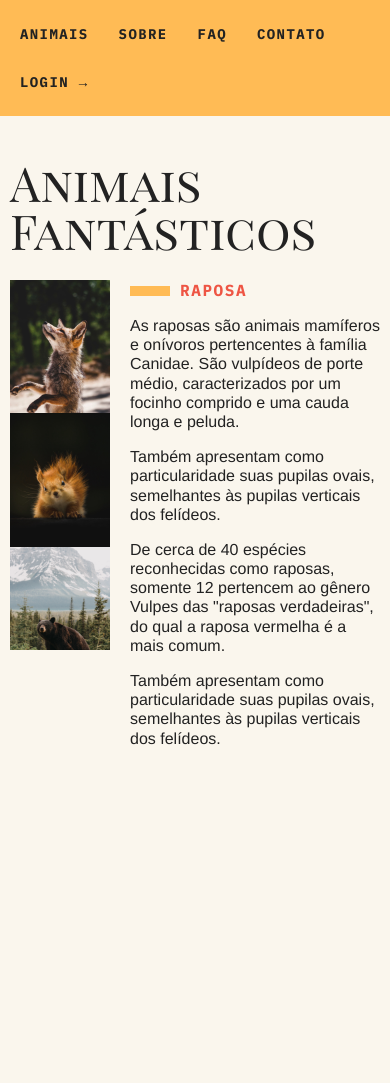
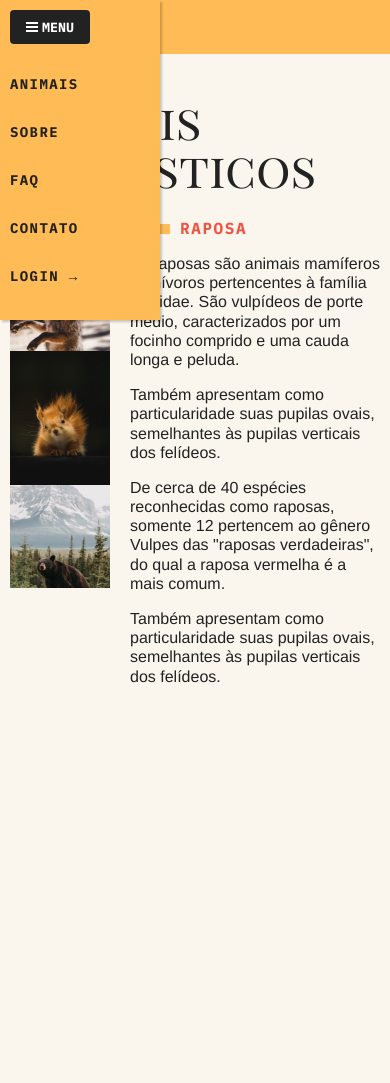
Before and after one commit to Lucas-HMSC/animais-fantasticos, a plain HTML site: page index.html in a window 390 px wide. Shown: the top 1083 px of the page. Drawn offline with Linux system fonts and the light colour scheme.

Commit message:
Menu Mobile 1

```diff
--- /dev/null
+++ b/css/menu-mobile.css
@@ -0,0 +1,46 @@
+[data-menu="button"] {
+  display: none;
+}
+
+@media (max-width: 700px) {
+  .js [data-menu="button"] {
+    display: flex;
+    background: #222;
+    border: none;
+    padding: .5rem 1rem;
+    border-radius: 4px;
+    text-transform: uppercase;
+    font-family: 'IBM Plex Mono', monospace;
+    font-weight: bold;
+    color: #fff;
+    cursor: pointer;
+    margin: 10px;
+    align-items: center;
+    position: relative;
+    z-index: 300;
+  }
+  .js [data-menu="button"]::before {
+    content: '';
+    margin-right: 4px;
+    display: inline-block;
+    height: 2px;
+    width: 12px;
+    background: #fff;
+    box-shadow: 0 4px #fff, 0 -4px #fff;
+  }
+  .js [data-menu="lista"] {
+    display: block;
+    position: absolute;
+    background: #FB5;
+    width: 160px;
+    z-index: 200;
+    top: 0;
+    padding: 60px 0 20px 0;
+    box-shadow: 2px 2px 2px 0 rgba(0, 0, 0, .2);
+  }
+  .js .dropdown-menu {
+    position: static;
+    border: none;
+
+  }
+}
--- a/css/style.css
+++ b/css/style.css
@@ -2,3 +2,4 @@
 @import 'modal.css';
 @import 'tooltip.css';
 @import 'dropdown-menu.css';
+@import 'menu-mobile.css';
--- a/index.html
+++ b/index.html
@@ -15,7 +15,8 @@
 <body>
   <div class="grid-container">
     <nav class="menu" data-menu="smooth">
-      <ul>
+      <button data-menu="button" aria-expanded="false" aria-controls="menu">Menu</button>
+      <ul data-menu="lista" id="menu">
         <li><a href="#animais">Animais</a></li>
         <li data-dropdown>
           <a href="sobre.html">Sobre</a>
```
